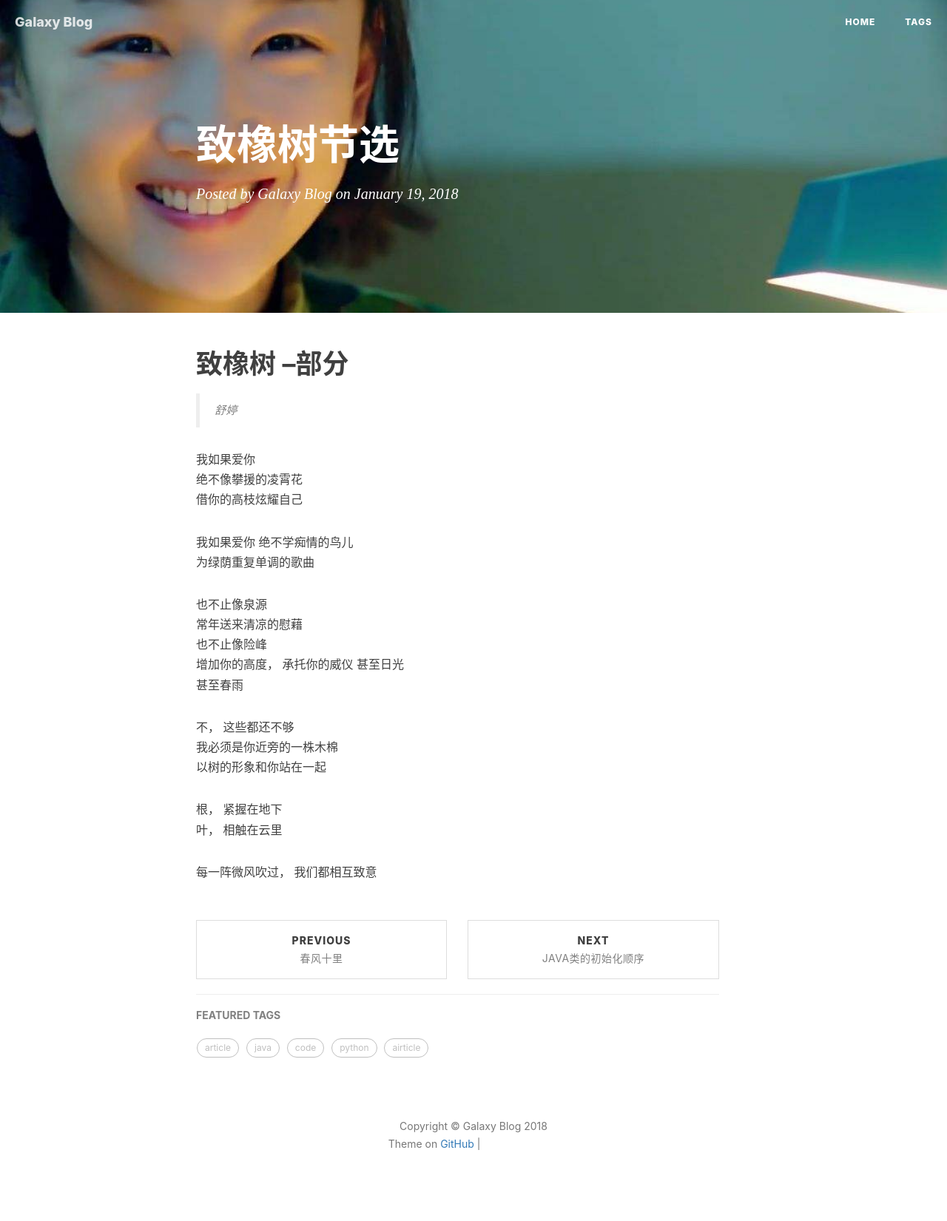
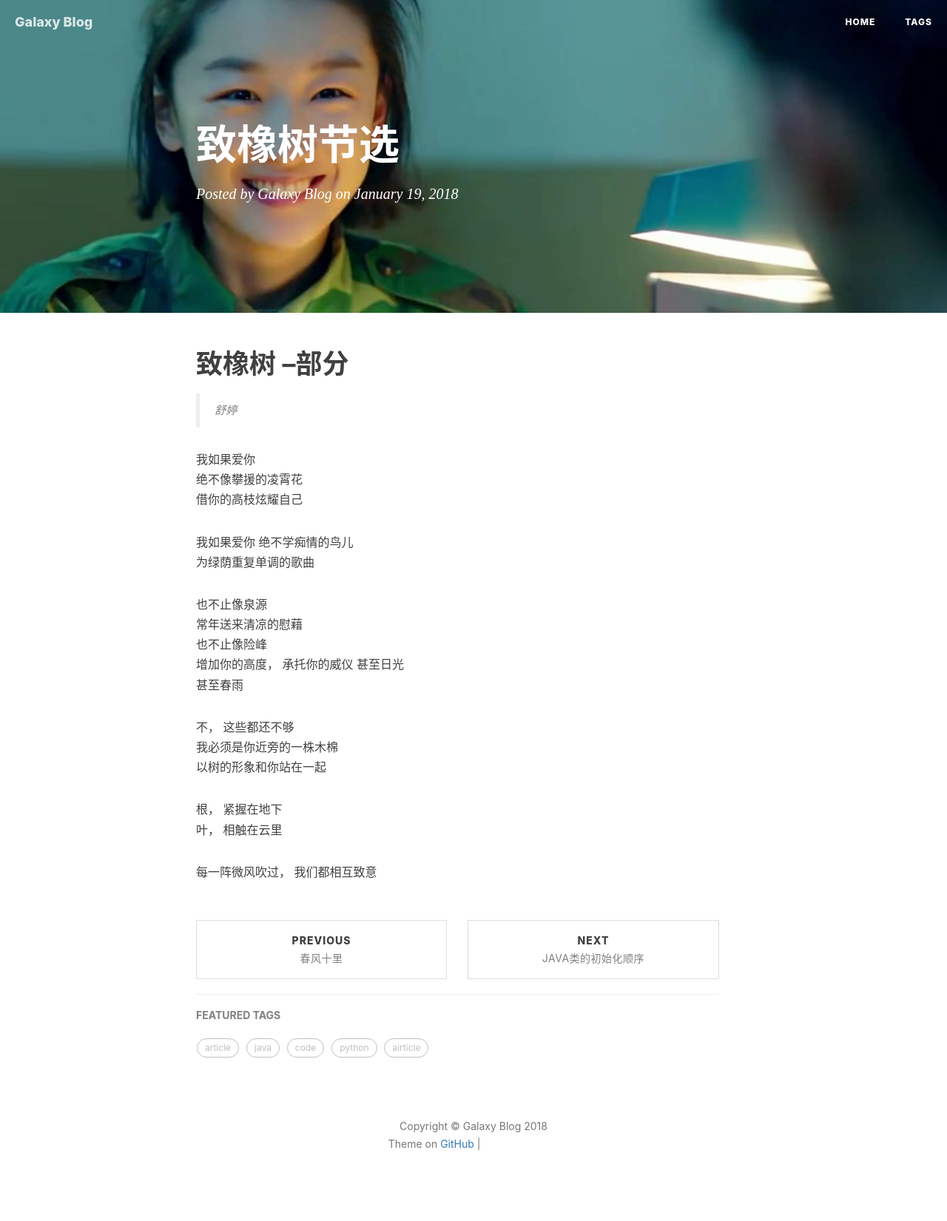
Before and after one commit to tjcrt/tjcrt.github.io, a Jekyll site: the page built from _posts/2018-01-19-致橡树节选.md, in a window 1280 px wide. Shown: the whole page at 74% size. Built offline with Jekyll 4.4.1, drawn with Linux system fonts in a browser that asks for light colours; nearby versions of some CDN libraries; comment, search, counter and statistics services are not loaded; grey boxes are pictures that could not be loaded.

Commit message:
修改backgroud照片

```diff
--- a/_config.yml
+++ b/_config.yml
@@ -1,6 +1,6 @@
 title: Galaxy Blog
 SEOTitle: Galaxy的博客 | Galaxy Blog
-header-img: img/zdy-cry.jpg
+header-img: img/zdy-smile.jpg
 description: "Every failure is leading towards success."
 url: "http://tjcrt.github.io"          # your host, for absolute URL
 baseurl: ""      # for example, '/blog' if your blog hosted on 'host/blog'
```
Also changed, not shown: img/zdy-smile.jpg (added).
